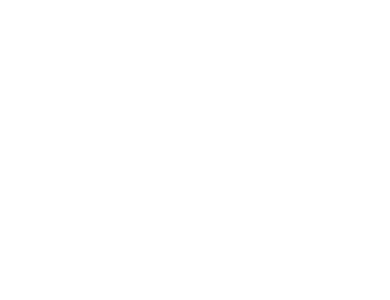
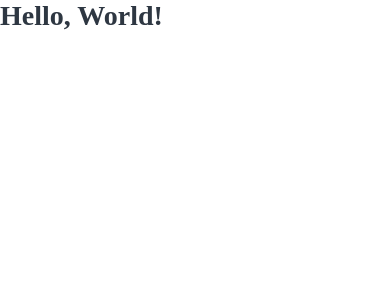
Before and after one commit to AlexsandroBezerra/stone-app, a Next.js app: page / in a window 390 px wide. Shown: the top 300 px of the page. Built offline with nearby package versions, Linux system fonts and the light colour scheme.

Commit message:
feat: Add global style

```diff
--- a/package.json
+++ b/package.json
@@ -8,10 +8,10 @@
     "start": "next start"
   },
   "dependencies": {
-
     "next": "10.2.3",
     "react": "17.0.2",
-    "react-dom": "17.0.2"
+    "react-dom": "17.0.2",
+    "sass": "^1.34.0"
   },
   "devDependencies": {
     "@types/node": "^15.6.1",
--- a/src/pages/_app.tsx
+++ b/src/pages/_app.tsx
@@ -1,4 +1,6 @@
 import { AppProps } from 'next/dist/next-server/lib/router/router';
+
+import '../styles/global.scss';
 
 export default function MyApp({ Component, pageProps }: AppProps): JSX.Element {
   return <Component {...pageProps} />;
--- a/src/pages/index.tsx
+++ b/src/pages/index.tsx
@@ -1,3 +1,13 @@
+import Head from 'next/head';
+
 export default function Home(): JSX.Element {
-  return <div />;
+  return (
+    <>
+      <Head>
+        <title>Início | Conversor BRL-USD</title>
+      </Head>
+
+      <h1>Hello, World!</h1>
+    </>
+  );
 }
--- /dev/null
+++ b/src/styles/global.scss
@@ -0,0 +1,45 @@
+* {
+  margin: 0;
+  padding: 0;
+  box-sizing: border-box;
+}
+
+:root {
+  --white: #FFFFFF;
+
+  --gray-100: #D7E0EB;
+  --gray-300: #8C9CAD;
+  --gray-500: #6E7E90;
+  --gray-600: #45505E;
+  --gray-700: #2E3742;
+
+  --green-500: #00AB63;
+
+  --shadow-color: rgba(13, 17, 27, 0.08);
+}
+
+body {
+  background: var(--white);
+  color: var(--gray-700);
+}
+
+button {
+  cursor: pointer;
+}
+
+a {
+  color: inherit;
+  text-decoration: none;
+}
+
+@media (max-width: 1080px) {
+  html {
+    font-size: 93.75%;
+  }
+}
+
+@media (max-width: 720px) {
+  html {
+    font-size: 87.5%;
+  }
+}
```
Also changed, not shown: 1 other file (tests, documents, lock files or other folders).
